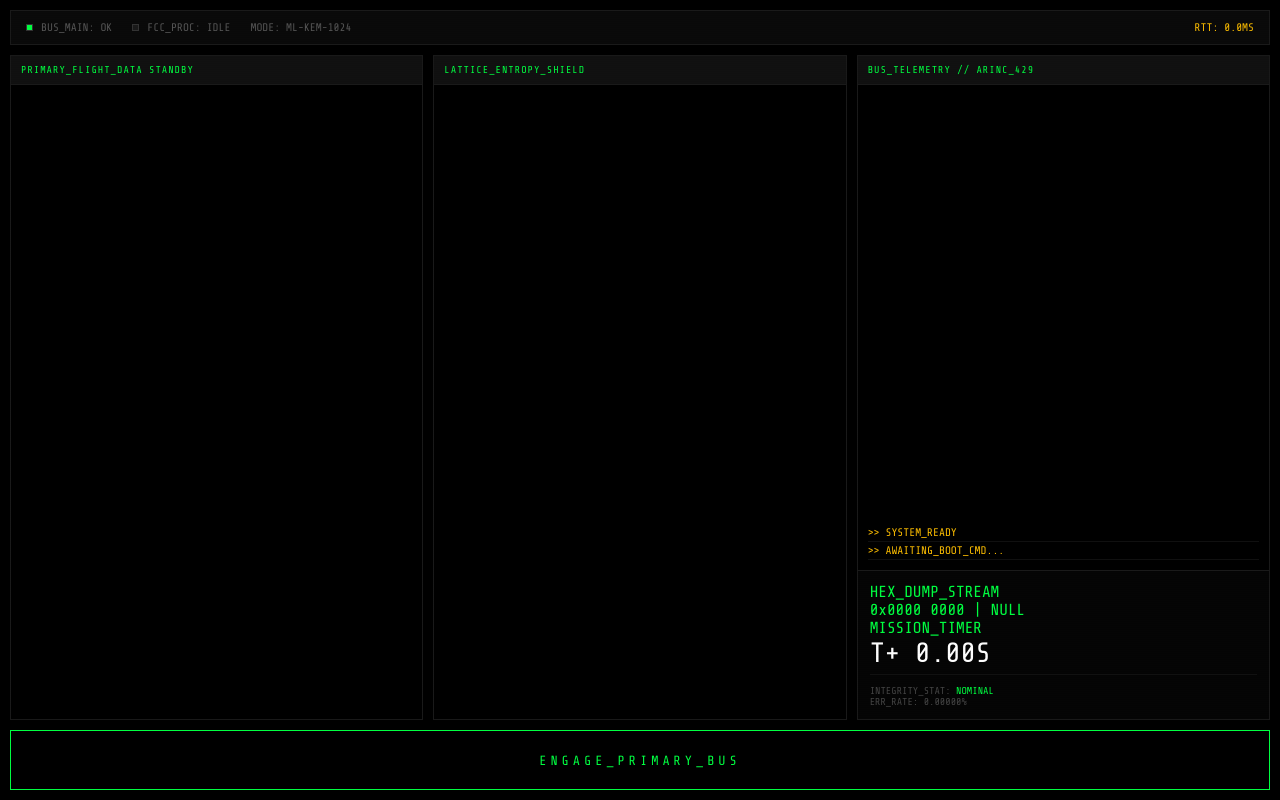
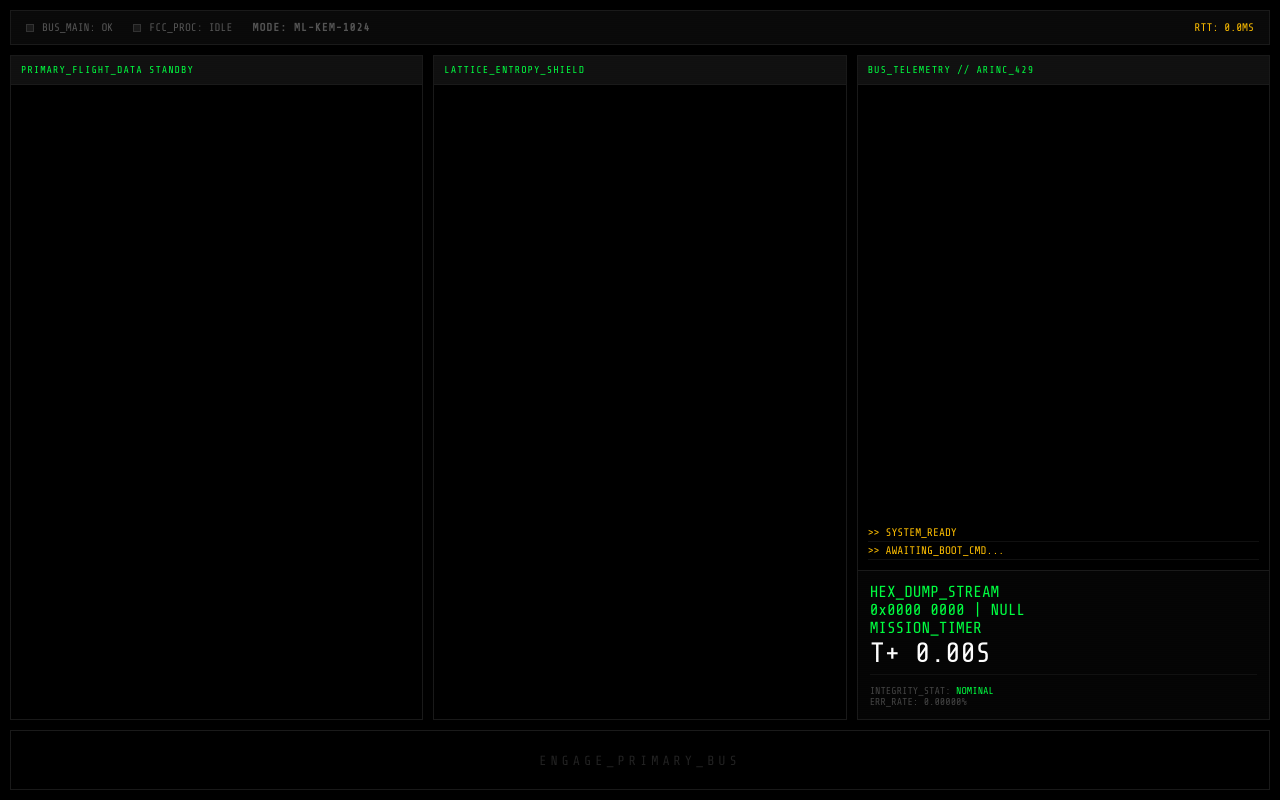
Before and after one commit to Toshani-tech/quantum-safe-cockpit, a plain HTML site: page index.html in a window 1280 px wide. Drawn offline with nearby package versions, Linux system fonts and the light colour scheme; a script that the page names is missing.

Commit message:
day 15: fix(style): standardize tactical glow intensities and unify standby/active transitions

```diff
--- a/style.css
+++ b/style.css
@@ -1,6 +1,5 @@
 /**
- * style.css - V16.7 [HARDENED_TACTICAL_SPEC]
- * Aesthetic: High-Contrast MFD / Zero-Glow Industrial.
+ * style.css - V17.4 [TACTICAL_GLOW_SYNC]
  */
 
 :root {
@@ -27,7 +26,7 @@ html, body {
     overflow: hidden;
 }
 
-/* 1. MASTER CONTAINER */
+/* MASTER CONTAINER */
 #cockpit-container {
     display: flex;
     flex-direction: column;
@@ -36,7 +35,7 @@ html, body {
     gap: 10px;
 }
 
-/* 2. STATUS BAR - Flat & Functional */
+/* STATUS BAR */
 #status-bar {
     flex: 0 0 35px;
     display: flex;
@@ -49,19 +48,34 @@ html, body {
 }
 
 .status-matrix { display: flex; gap: 20px; align-items: center; }
-.monitor-unit { display: flex; align-items: center; color: #555; } /* Dimmed for standby */
+.monitor-unit { display: flex; align-items: center; color: #555; }
+
+/* UNIFIED STATUS LIGHTS (LED STYLE) */
 .status-light {
-    width: 7px; height: 7px;
-    background: #1a1a1a; display: inline-block;
+    width: 8px; height: 8px;
+    background: #1a1a1a;
+    display: inline-block;
     margin-right: 8px;
     border: 1px solid #333;
+    transition: background 0.05s step-end, box-shadow 0.05s step-end;
 }
 
-#hb-ui { background: var(--av-green); }
+/* SYNCED HEADERS & MODE TAG */
+#bus-status-text, #fcc-status-text, #security-tag {
+    transition: color 0.05s step-end, text-shadow 0.05s step-end;
+    font-weight: bold;
+    letter-spacing: 1px;
+}
+
+
+#security-tag {
+    text-transform: uppercase;
+}
+
 #hb-worker { transition: none; }
 .latency-monitor { color: var(--av-amber); font-variant-numeric: tabular-nums; }
 
-/* 3. THE GRID */
+/* LAYOUT GRID */
 .pfd-grid {
     display: grid !important;
     grid-template-columns: repeat(3, 1fr) !important;
@@ -70,7 +84,7 @@ html, body {
     min-height: 0;
 }
 
-/* 4. PANEL ARCHITECTURE */
+/* PANEL ARCHITECTURE */
 .panel {
     display: flex !important;
     flex-direction: column !important;
@@ -90,14 +104,14 @@ html, body {
     border-bottom: 1px solid var(--industrial-border);
 }
 
-/* 5. CANVAS HANDLING */
+/* CANVAS HANDLING */
 .canvas-wrapper {
     flex: 1; position: relative; background: #000;
     min-height: 0; width: 100%; height: 100%;
 }
 canvas { object-fit: contain; width: 100%; height: 100%; display: block; }
 
-/* 6. TELEMETRY & TERMINAL - High contrast, no shadows */
+/* TELEMETRY & TERMINAL */
 #terminal-box {
     flex: 1; padding: 10px; font-size: 11px;
     display: flex; flex-direction: column; justify-content: flex-end;
@@ -119,41 +133,51 @@ canvas { object-fit: contain; width: 100%; height: 100%; display: block; }
     font-variant-numeric: tabular-nums; margin-bottom: 5px;
 }
 
-/* 7. TACTICAL FOOTER BUTTON - INVERSION LOGIC */
+/* FOOTER TRIGGER */
 footer { flex: 0 0 60px; }
 
 #init-btn {
     width: 100%; height: 100%;
-    background: transparent;
-    border: 1px solid var(--av-green);
-    color: var(--av-green);
+    background: #000;
+    border: 1px solid #1a1a1a;
+    color: #222;
     letter-spacing: 4px;
     font-family: var(--font-main);
     text-transform: uppercase;
     cursor: crosshair;
-    transition: none; /* Instant feedback */
+    transition: none;
+    -webkit-font-smoothing: none;
+    -moz-osx-font-smoothing: grayscale;
+    text-rendering: optimizeSpeed;
 }
 
-/* Inverted State: Active */
-#init-btn.active-state {
-    background: var(--av-green);
-    color: #000;
-    font-weight: 900;
+#init-btn.ready-state {
+    border-color: #444;
+    color: #888;
 }
 
-/* Jarring State: Critical */
+#init-btn.active-state {
+    background: #000;
+    color: var(--av-green) !important;
+    font-weight: 900;
+    border: 3px solid var(--av-green) !important;
+    text-shadow: none !important;
+    box-shadow: none !important;
+}
+
 #init-btn.critical-state {
     background: var(--av-red);
     color: #000;
-    border-color: var(--av-red);
-    animation: tactical-strobe 0.1s infinite;
+    border: 3px solid var(--av-red);
+    animation: sharp-blink 0.4s step-end infinite;
 }
 
 #init-btn:hover:not(.active-state) {
-    background: rgba(0, 255, 65, 0.1);
+    border-color: #444;
+    color: #444;
 }
 
-/* 8. OVERLAYS & MODALS - Flat & Serious */
+/* Modals */
 .overlay-layer {
     display: none; position: fixed;
     top: 0; left: 0; width: 100%; height: 100%;
@@ -161,14 +185,13 @@ footer { flex: 0 0 60px; }
     justify-content: center; align-items: center;
 }
 
-/* 9. ANIMATIONS - Functional Only */
-@keyframes tactical-strobe {
-    0% { opacity: 1; }
-    50% { opacity: 0.8; }
-    100% { opacity: 1; }
+/* ANIMATIONS */
+@keyframes sharp-blink {
+    0% { background: var(--av-red); color: #000; }
+    50% { background: #000; color: var(--av-red); }
 }
 
-/* 10. VFX LAYER - CRT Scanlines */
+/* VFX LAYER */
 #vfx-layer {
     position: fixed; top: 0; left: 0; width: 100%; height: 100%;
     background: linear-gradient(rgba(18, 16, 16, 0) 50%, rgba(0, 0, 0, 0.1) 50%);
```
